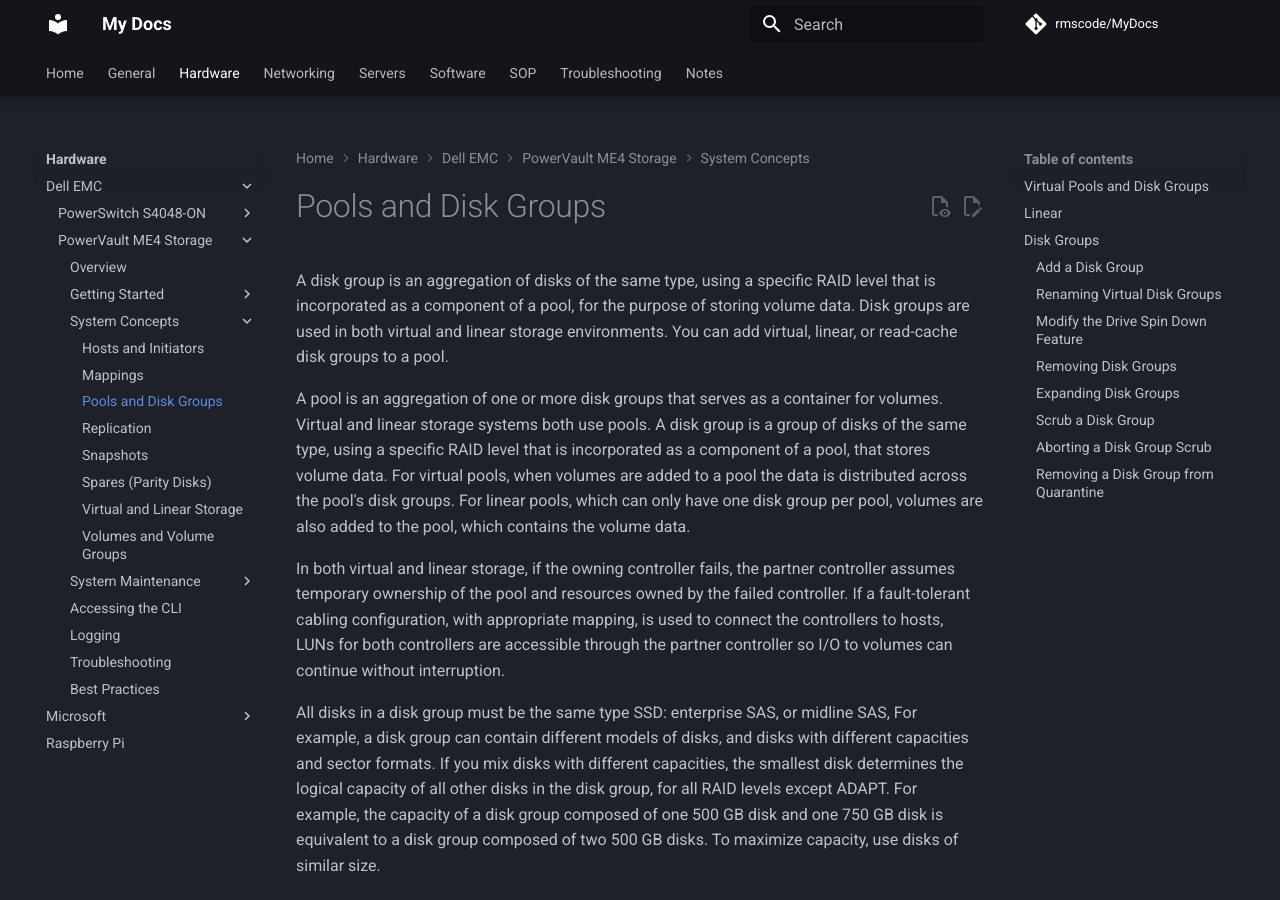
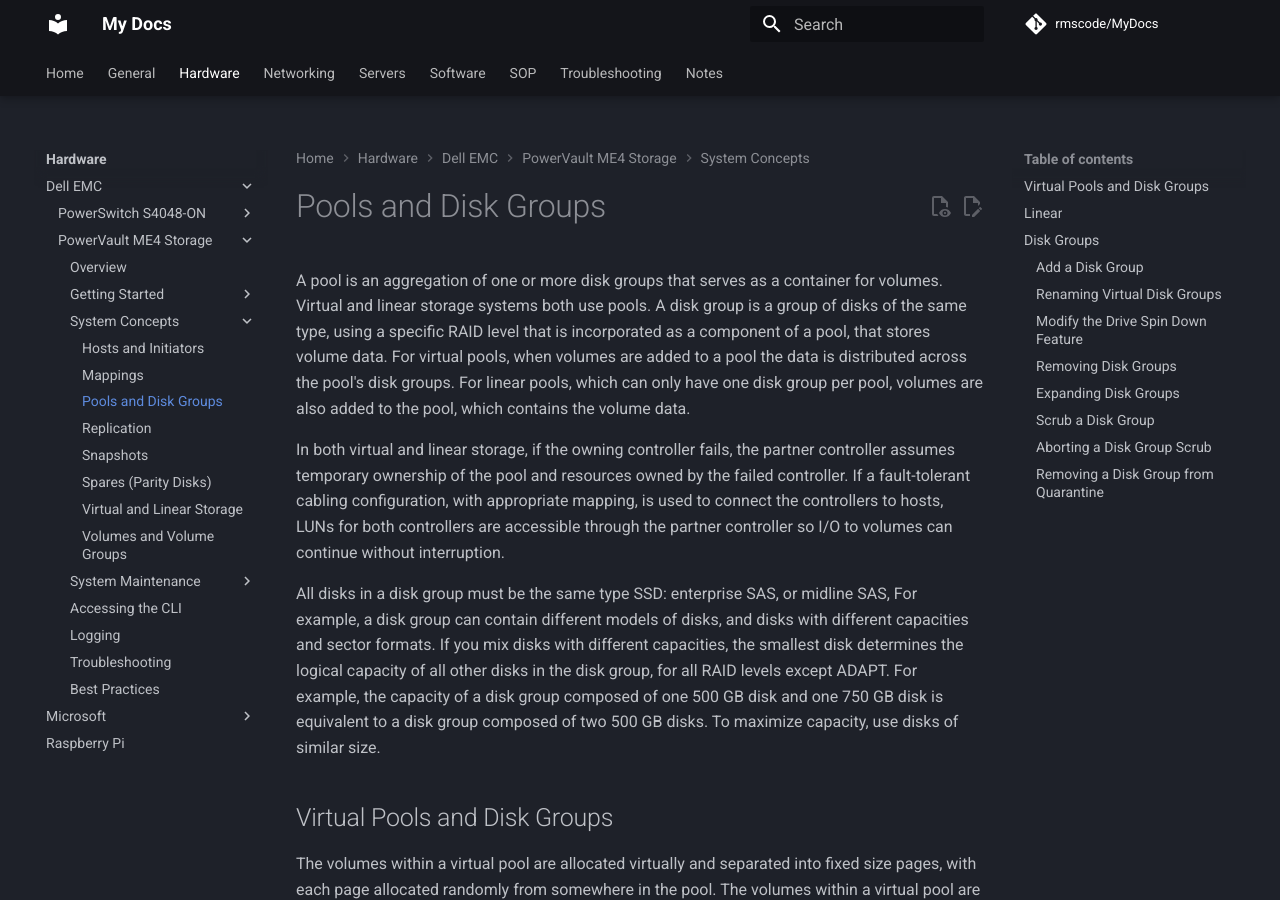
Before and after one commit to rmscode/binary-garden, an MkDocs documentation site: the page built from docs/hardware/dell-emc/powervault-me4/me4-pools.md, in a window 1280 px wide and 900 px high. Built offline with MkDocs 1.6.1 and Material for MkDocs 9.7.7, drawn with Linux system fonts in a browser that asks for light colours; comment, search, counter and statistics services are not loaded.

Commit message:
Update me4-pools.md

```diff
--- a/docs/hardware/dell-emc/powervault-me4/me4-pools.md
+++ b/docs/hardware/dell-emc/powervault-me4/me4-pools.md
@@ -1,6 +1,4 @@
 # Pools and Disk Groups
-
-A disk group is an aggregation of disks of the same type, using a specific RAID level that is incorporated as a component of a pool, for the purpose of storing volume data. Disk groups are used in both virtual and linear storage environments. You can add virtual, linear, or read-cache disk groups to a pool.
 
 A pool is an aggregation of one or more disk groups that serves as a container for volumes. Virtual and linear storage systems both use pools. A disk group is a group of disks of the same type, using a specific RAID level that is incorporated as a component of a pool, that stores volume data. For virtual pools, when volumes are added to a pool the data is distributed across the pool's disk groups. For linear pools, which can only have one disk group per pool, volumes are also added to the pool, which contains the volume data.
 
```
